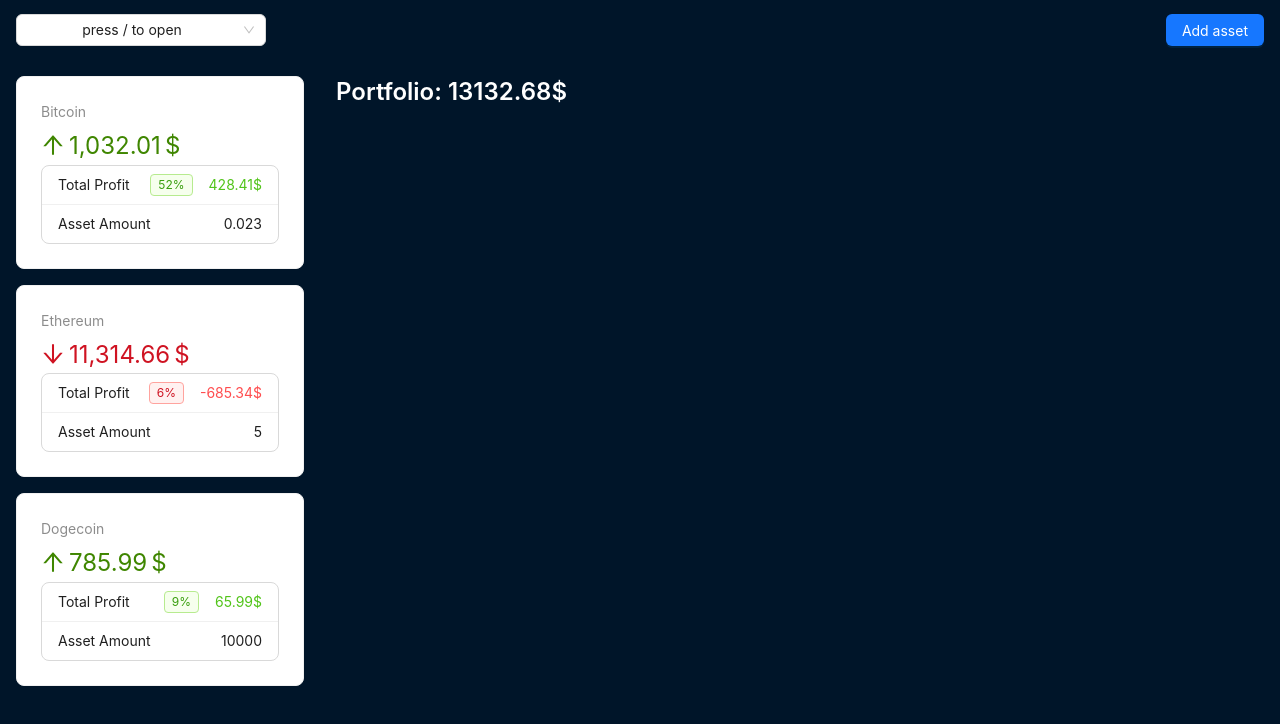
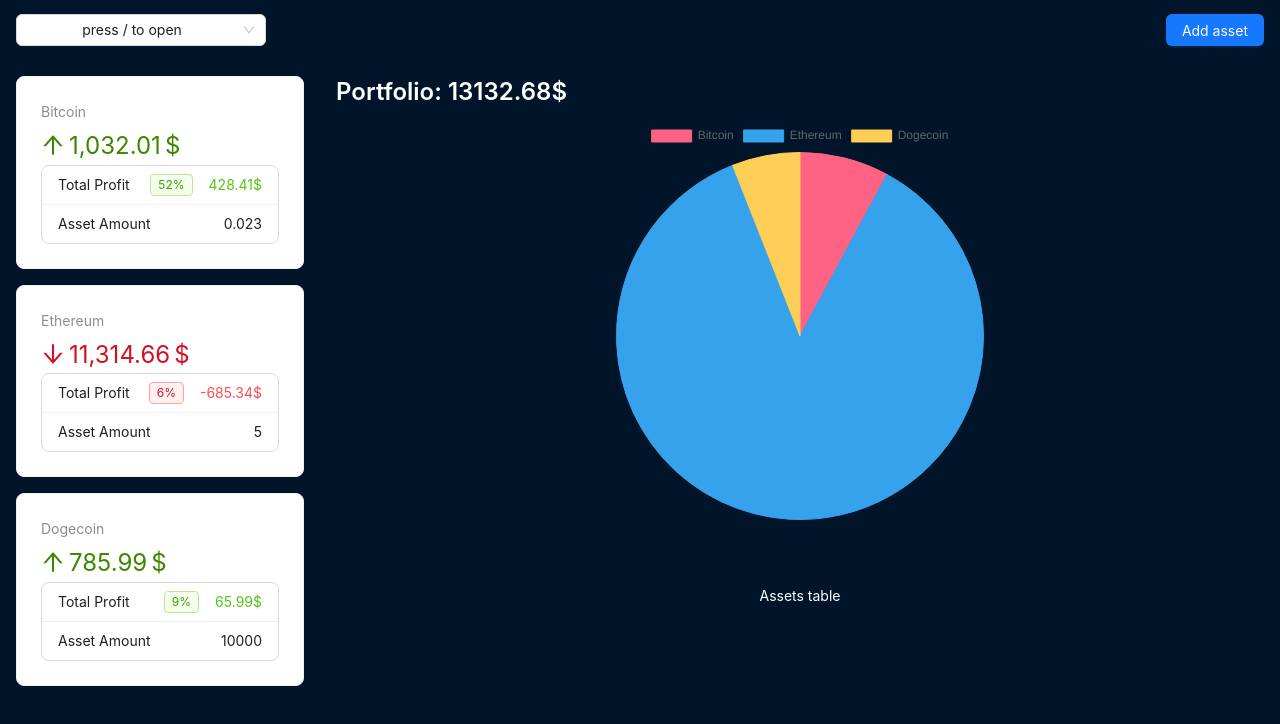
Before and after one commit to Dmitry27Zh/react-crypto-app, a React (Vite) app: page / in a window 1280 px wide. Shown: the top 724 px of the page. Built offline with nearby package versions, Linux system fonts and the light colour scheme.

Commit message:
Add PortfolioChart

```diff
--- a/package.json
+++ b/package.json
@@ -11,7 +11,9 @@
   },
   "dependencies": {
     "antd": "^5.15.0",
+    "chart.js": "^4.4.2",
     "react": "^18.2.0",
+    "react-chartjs-2": "^5.2.0",
     "react-dom": "^18.2.0"
   },
   "devDependencies": {
--- /dev/null
+++ b/src/components/AssetsTable.jsx
@@ -0,0 +1,3 @@
+export default function AssetsTable() {
+  return 'Assets table'
+}
--- /dev/null
+++ b/src/components/PortfolioChart.jsx
@@ -0,0 +1,42 @@
+import { Chart as ChartJS, ArcElement, Tooltip, Legend } from 'chart.js'
+import { Pie } from 'react-chartjs-2'
+import { useCrypto } from '../context/crypto-context'
+
+ChartJS.register(ArcElement, Tooltip, Legend)
+
+export default function PortfolioChart() {
+  const { assets } = useCrypto()
+
+  const data = {
+    labels: assets.map((a) => a.name),
+    datasets: [
+      {
+        label: '$',
+        data: assets.map((a) => a.totalAmount),
+        backgroundColor: [
+          'rgba(255, 99, 132)',
+          'rgba(54, 162, 235)',
+          'rgba(255, 206, 86)',
+          'rgba(75, 192, 192)',
+          'rgba(153, 102, 255)',
+          'rgba(255, 159, 64)',
+        ],
+        borderColor: [
+          'rgba(255, 99, 132, 1)',
+          'rgba(54, 162, 235, 1)',
+          'rgba(255, 206, 86, 1)',
+          'rgba(75, 192, 192, 1)',
+          'rgba(153, 102, 255, 1)',
+          'rgba(255, 159, 64, 1)',
+        ],
+        borderWidth: 1,
+      },
+    ],
+  }
+
+  return (
+    <div style={{ display: 'flex', justifyContent: 'center', height: 400, marginBottom: '1rem' }}>
+      <Pie data={data} />
+    </div>
+  )
+}
--- a/src/components/layout/AppContent.jsx
+++ b/src/components/layout/AppContent.jsx
@@ -1,5 +1,7 @@
 import { Layout, Typography } from 'antd'
 import { useCrypto } from '../../context/crypto-context'
+import PortfolioChart from '../PortfolioChart'
+import AssetsTable from '../AssetsTable'
 
 const contentStyle = {
   textAlign: 'center',
@@ -23,6 +25,8 @@
       <Typography.Title level={3} style={{ textAlign: 'left', color: '#fff' }}>
         Portfolio: {sum}$
       </Typography.Title>
+      <PortfolioChart />
+      <AssetsTable />
     </Layout.Content>
   )
 }
--- a/src/context/crypto-context.jsx
+++ b/src/context/crypto-context.jsx
@@ -25,6 +25,7 @@
       growPercent: percentDifference(asset.price, coin.price),
       totalAmount: asset.amount * coin.price,
       totalProfit: asset.amount * coin.price - asset.amount * asset.price,
+      name: coin.name,
     }
   }
 
```
Also changed, not shown: 1 other file (tests, documents, lock files or other folders).
